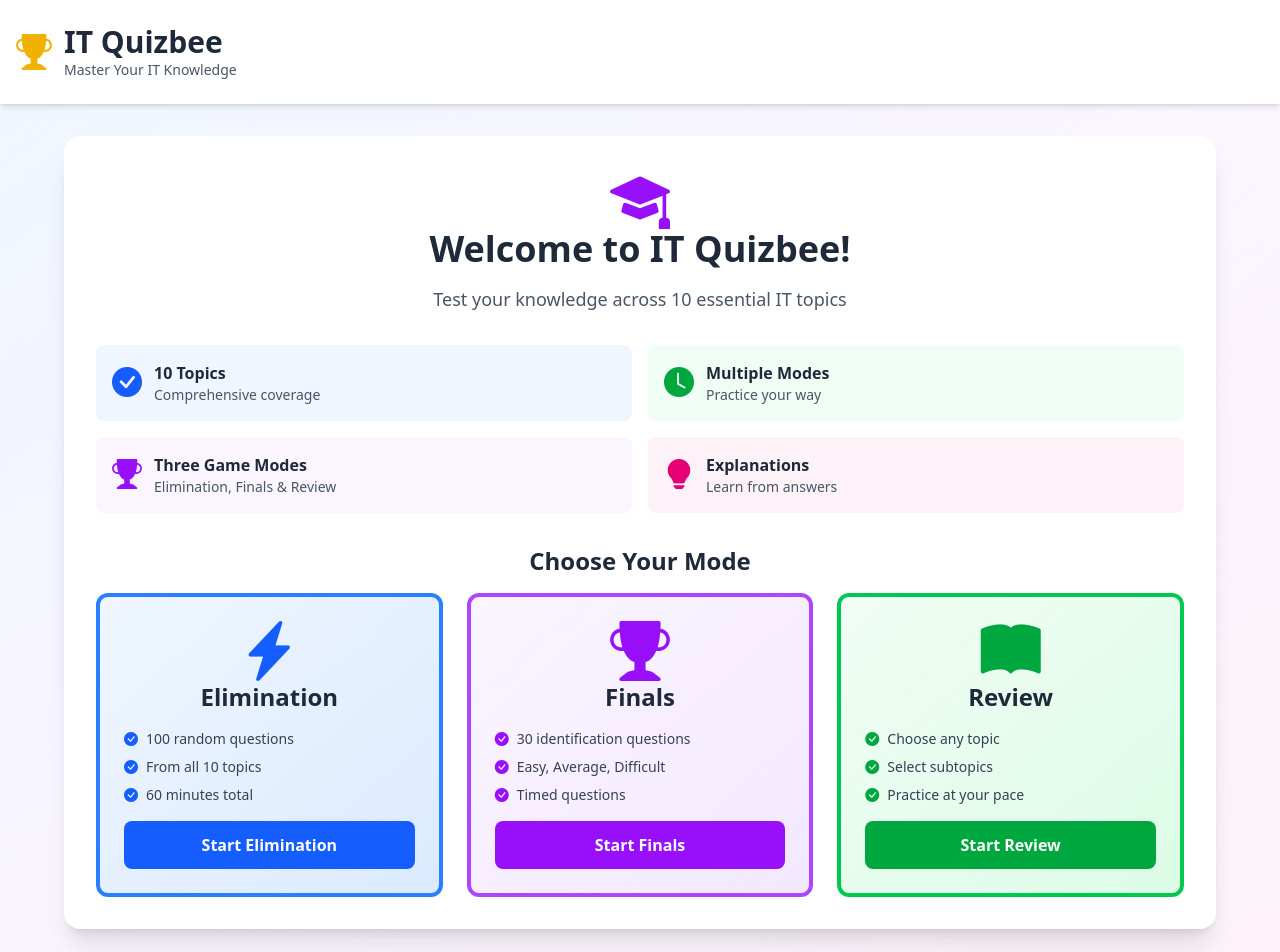
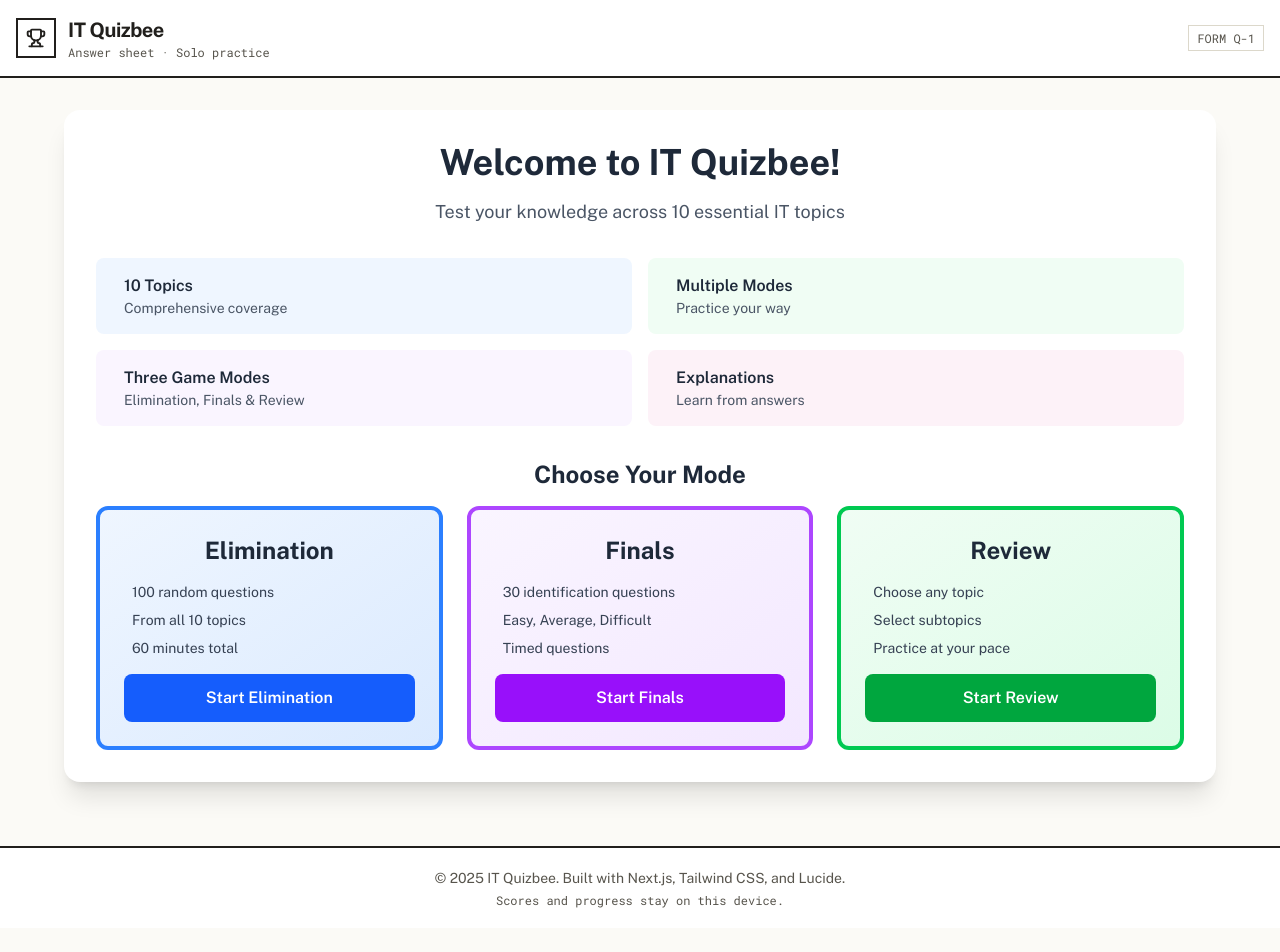
Before and after one commit to MACantara/IT-Quizbee, a Next.js app: page / in a window 1280 px wide. Shown: the top 952 px of the page. After the commit the page ends 928 px from the top, so only its background shows below. Built offline with nearby package versions, Linux system fonts and the light colour scheme.

Commit message:
refactor: restyle app chrome

```diff
--- a/src/app/error.tsx
+++ b/src/app/error.tsx
@@ -1,17 +1,17 @@
 'use client';
+
+import { RotateCcw, TriangleAlert } from 'lucide-react';
 
 export default function Error({ reset }: { error: Error; reset: () => void }) {
   return (
-    <main className="container mx-auto px-4 py-8 flex-grow flex items-center justify-center">
-      <div className="max-w-md w-full bg-white rounded-2xl shadow-xl p-8 text-center">
-        <i className="bi bi-exclamation-triangle text-6xl text-yellow-500 mb-4" />
-        <h2 className="text-2xl font-bold text-gray-800 mb-2">Something went wrong</h2>
-        <p className="text-gray-600 mb-6">An unexpected error occurred.</p>
-        <button
-          onClick={reset}
-          className="px-6 py-3 bg-blue-600 text-white rounded-lg hover:bg-blue-700 transition"
-        >
-          <i className="bi bi-arrow-repeat mr-2" />Try Again
+    <main className="container mx-auto flex flex-grow items-center justify-center px-4 py-8">
+      <div className="sheet w-full max-w-md p-8 text-center">
+        <TriangleAlert className="mx-auto mb-4 h-10 w-10 text-warn" aria-hidden />
+        <h2 className="mb-2 text-2xl font-bold text-ink">Something went wrong</h2>
+        <p className="mb-6 text-ink-soft">An unexpected error occurred.</p>
+        <button onClick={reset} className="btn btn-pencil">
+          <RotateCcw className="h-4 w-4" aria-hidden />
+          Try Again
         </button>
       </div>
     </main>
--- a/src/app/layout.tsx
+++ b/src/app/layout.tsx
@@ -1,6 +1,18 @@
 import type { Metadata } from 'next';
 import Link from 'next/link';
+import { Public_Sans, Roboto_Mono } from 'next/font/google';
+import { Trophy } from 'lucide-react';
 import './globals.css';
+
+const publicSans = Public_Sans({
+  subsets: ['latin'],
+  variable: '--font-public-sans',
+});
+
+const robotoMono = Roboto_Mono({
+  subsets: ['latin'],
+  variable: '--font-roboto-mono',
+});
 
 export const metadata: Metadata = {
   title: {
@@ -12,30 +24,37 @@ export const metadata: Metadata = {
 
 export default function RootLayout({ children }: { children: React.ReactNode }) {
   return (
-    <html lang="en">
-      <body className="bg-gradient-to-br from-blue-50 via-purple-50 to-pink-50 min-h-screen flex flex-col">
-        {/* hoisted to <head> by React 19 */}
-        <link
-          rel="stylesheet"
-          href="https://cdn.jsdelivr.net/npm/bootstrap-icons@1.13.1/font/bootstrap-icons.min.css"
-        />
-        <header className="bg-white shadow-md">
-          <div className="container mx-auto px-4 py-6">
-            <div className="flex items-center justify-between">
-              <Link href="/" className="flex items-center gap-3 hover:opacity-80 transition">
-                <i className="bi bi-trophy-fill text-4xl text-yellow-500" />
-                <div>
-                  <h1 className="text-3xl font-bold text-gray-800">IT Quizbee</h1>
-                  <p className="text-sm text-gray-600">Master Your IT Knowledge</p>
-                </div>
-              </Link>
-            </div>
+    <html lang="en" className={`${publicSans.variable} ${robotoMono.variable}`}>
+      <body className="flex min-h-screen flex-col font-sans">
+        <header className="border-b-2 border-ink bg-white">
+          <div className="container mx-auto flex items-center justify-between px-4 py-4">
+            <Link href="/" className="flex items-center gap-3">
+              <span className="flex h-10 w-10 items-center justify-center border-2 border-ink">
+                <Trophy className="h-5 w-5 text-ink" strokeWidth={2.25} aria-hidden />
+              </span>
+              <span>
+                <span className="block text-xl font-bold tracking-tight text-ink">
+                  IT Quizbee
+                </span>
+                <span className="num block text-xs text-ink-soft">
+                  Answer sheet · Solo practice
+                </span>
+              </span>
+            </Link>
+            <span className="num hidden border border-line px-2 py-1 text-xs text-ink-soft sm:inline-block">
+              FORM Q-1
+            </span>
           </div>
         </header>
         {children}
-        <footer className="bg-white shadow-md">
-          <div className="container mx-auto px-4 py-6 text-center text-gray-600">
-            <p>&copy; 2025 IT Quizbee. Built with Next.js, Tailwind CSS, and Bootstrap Icons.</p>
+        <footer className="border-t-2 border-ink bg-white">
+          <div className="container mx-auto px-4 py-5 text-center">
+            <p className="text-sm text-ink-soft">
+              &copy; 2025 IT Quizbee. Built with Next.js, Tailwind CSS, and Lucide.
+            </p>
+            <p className="num mt-1 text-xs text-ink-soft">
+              Scores and progress stay on this device.
+            </p>
           </div>
         </footer>
       </body>
--- a/src/app/not-found.tsx
+++ b/src/app/not-found.tsx
@@ -1,17 +1,16 @@
 import Link from 'next/link';
+import { CircleHelp, House } from 'lucide-react';
 
 export default function NotFound() {
   return (
-    <main className="container mx-auto px-4 py-8 flex-grow flex items-center justify-center">
-      <div className="max-w-md w-full bg-white rounded-2xl shadow-xl p-8 text-center">
-        <i className="bi bi-question-circle text-6xl text-gray-400 mb-4" />
-        <h2 className="text-3xl font-bold text-gray-800 mb-2">404</h2>
-        <p className="text-gray-600 mb-6">The page you&apos;re looking for doesn&apos;t exist.</p>
-        <Link
-          href="/"
-          className="px-6 py-3 bg-blue-600 text-white rounded-lg hover:bg-blue-700 transition inline-block"
-        >
-          <i className="bi bi-house mr-2" />Home
+    <main className="container mx-auto flex flex-grow items-center justify-center px-4 py-8">
+      <div className="sheet w-full max-w-md p-8 text-center">
+        <CircleHelp className="mx-auto mb-4 h-10 w-10 text-ink-soft" aria-hidden />
+        <h2 className="num mb-2 text-5xl font-bold text-ink">404</h2>
+        <p className="mb-6 text-ink-soft">The page you&apos;re looking for doesn&apos;t exist.</p>
+        <Link href="/" className="btn btn-pencil">
+          <House className="h-4 w-4" aria-hidden />
+          Home
         </Link>
       </div>
     </main>
```
